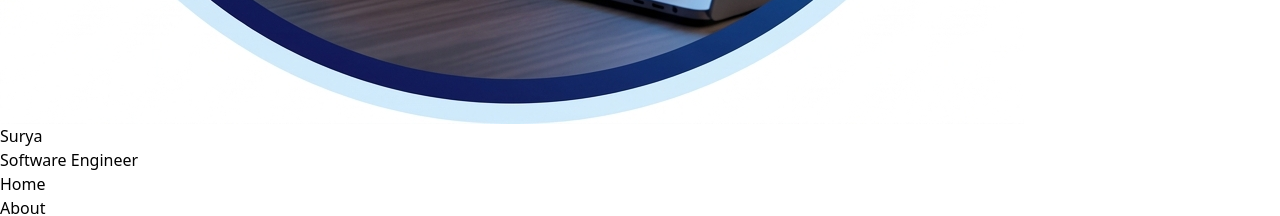
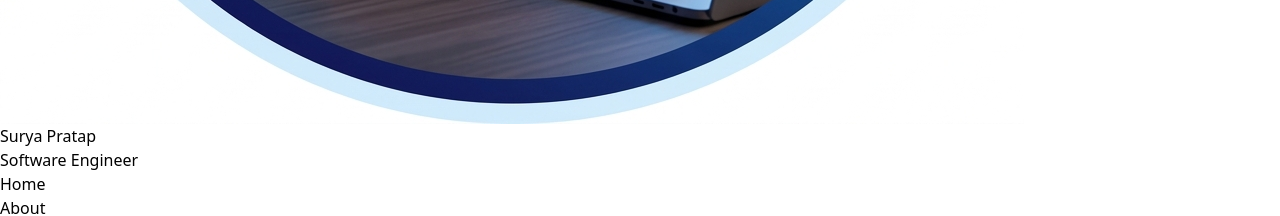
Before and after one commit to SuryaPratap03/PortFolio, a React (Vite) app: page / in a window 1280 px wide. Shown: the part 900-1116 px from the top of the page. Built offline with nearby package versions, Linux system fonts and the light colour scheme.

Commit message:
Update navbar name to Surya Pratap

```diff
--- a/src/components/Navbar.jsx
+++ b/src/components/Navbar.jsx
@@ -25,7 +25,7 @@ const Navbar = () => {
             className="w-12 h-12 rounded-full object-cover border-2 border-blue-400"
           />
           <div>
-            <h1 className="text-xl font-bold text-white">Surya</h1>
+            <h1 className="text-xl font-bold text-white">Surya Pratap</h1>
             <p className="text-sm font-bold text-blue-200">Software Engineer</p>
           </div>
         </div>
```
